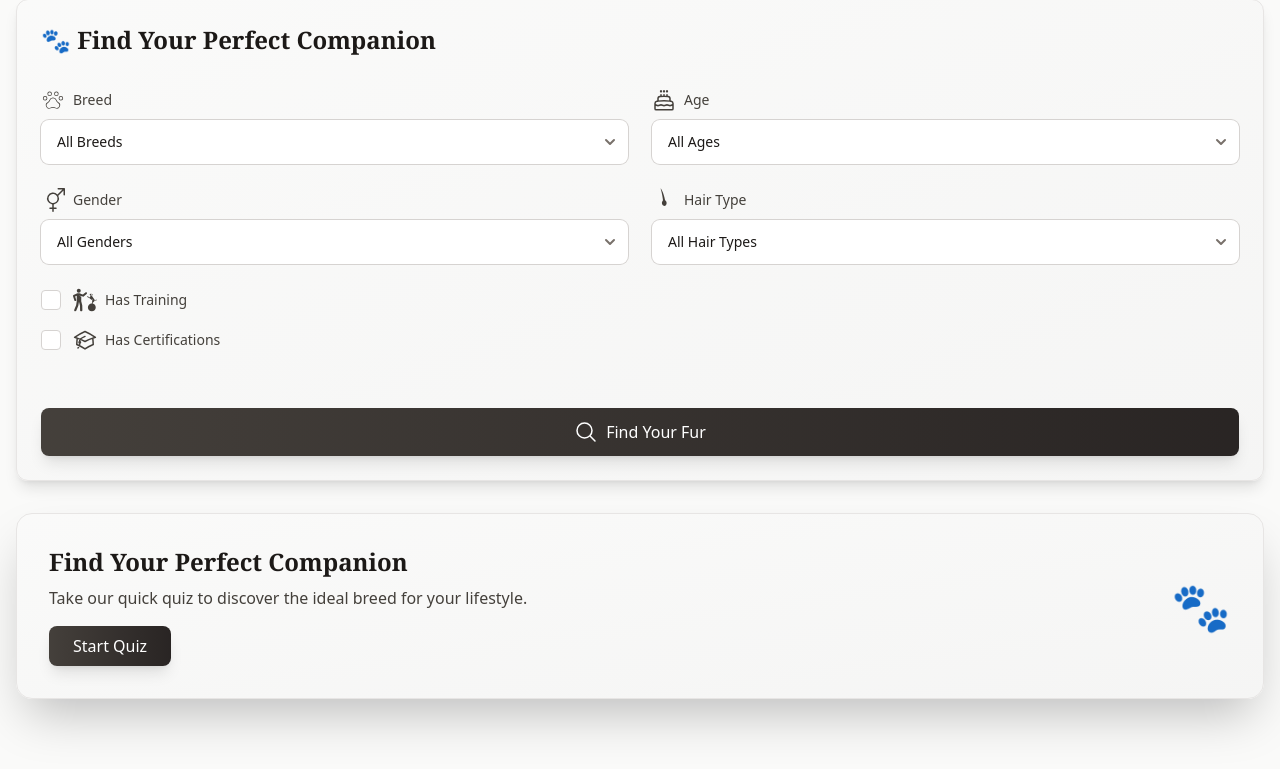
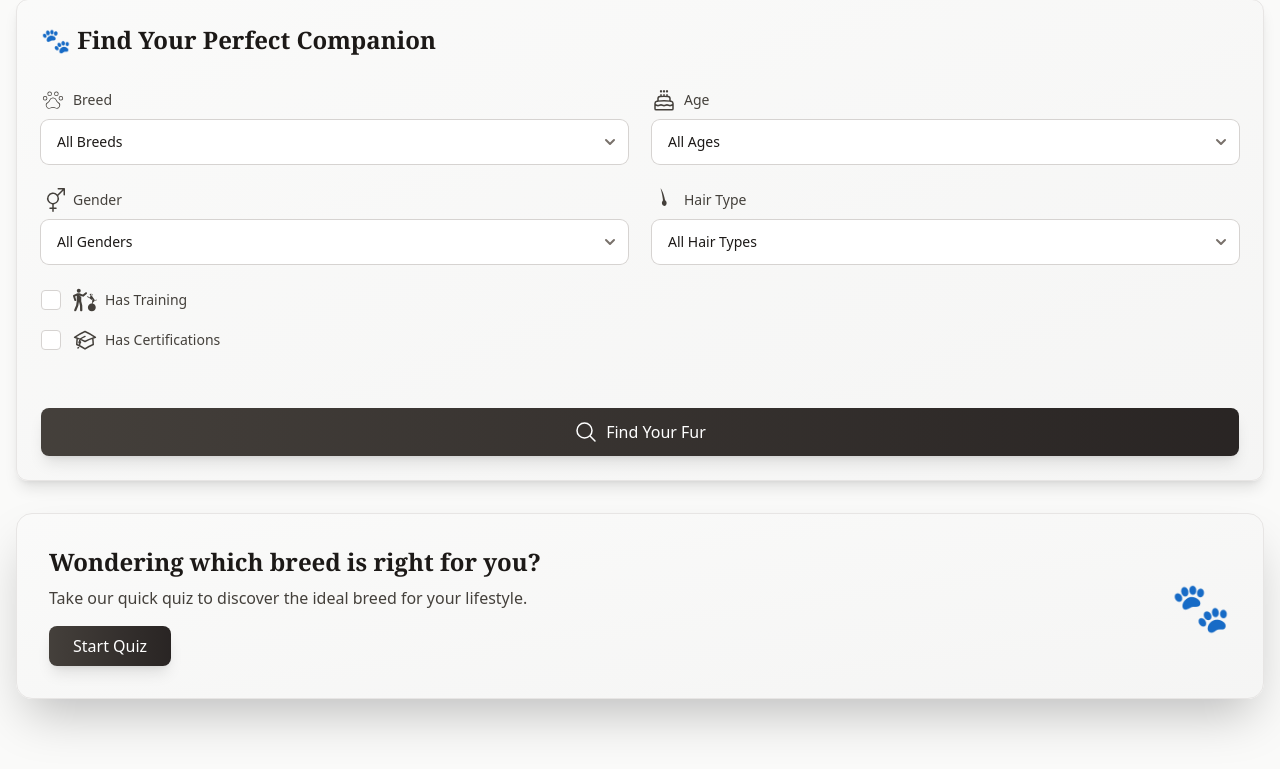
Before and after one commit to dmp593/fortissimusbellator, a Django app: page /pt/buy-a-dog/ in a window 1280 px wide. Shown: the part 129-898 px from the top of the page. Run offline with Django 5.2, Linux system fonts and the light colour scheme; data comes from the database, SQL or seed files in the repository; data that the repository does not hold is empty; style sheets or scripts are compiled from the project's sources; some libraries are stand-ins or nearby versions; some web fonts are replaced.

Commit message:
quiz_cta text

```diff
--- a/fortissimusbellator/templates/components/quiz_cta.html
+++ b/fortissimusbellator/templates/components/quiz_cta.html
@@ -2,7 +2,7 @@
 <div class="rounded-2xl shadow-2xl bg-gradient-to-br from-stone-50 to-stone-100 dark:from-stone-800 dark:to-stone-900 border border-stone-200 dark:border-stone-700">
   <div class="p-6 sm:p-8 flex flex-col md:flex-row items-center justify-between gap-6">
     <div class="text-center md:text-left">
-      <h3 class="text-xl sm:text-2xl font-serif font-bold text-stone-900 dark:text-white mb-2">{% translate "Find Your Perfect Companion" %}</h3>
+      <h3 class="text-xl sm:text-2xl font-serif font-bold text-stone-900 dark:text-white mb-2">{% translate "Wondering which breed is right for you?" %}</h3>
       <p class="text-stone-700 dark:text-stone-300 mb-4">{% translate "Take our quick quiz to discover the ideal breed for your lifestyle." %}</p>
       <a href="{% url 'quiz:start_quiz' %}"
          class="inline-flex items-center px-6 py-2 rounded-lg bg-gradient-to-r from-stone-700 to-stone-800 text-white hover:from-stone-800 hover:to-stone-900 shadow-lg transition-all">
```
Also changed, not shown: locale/pt/LC_MESSAGES/django.po.
